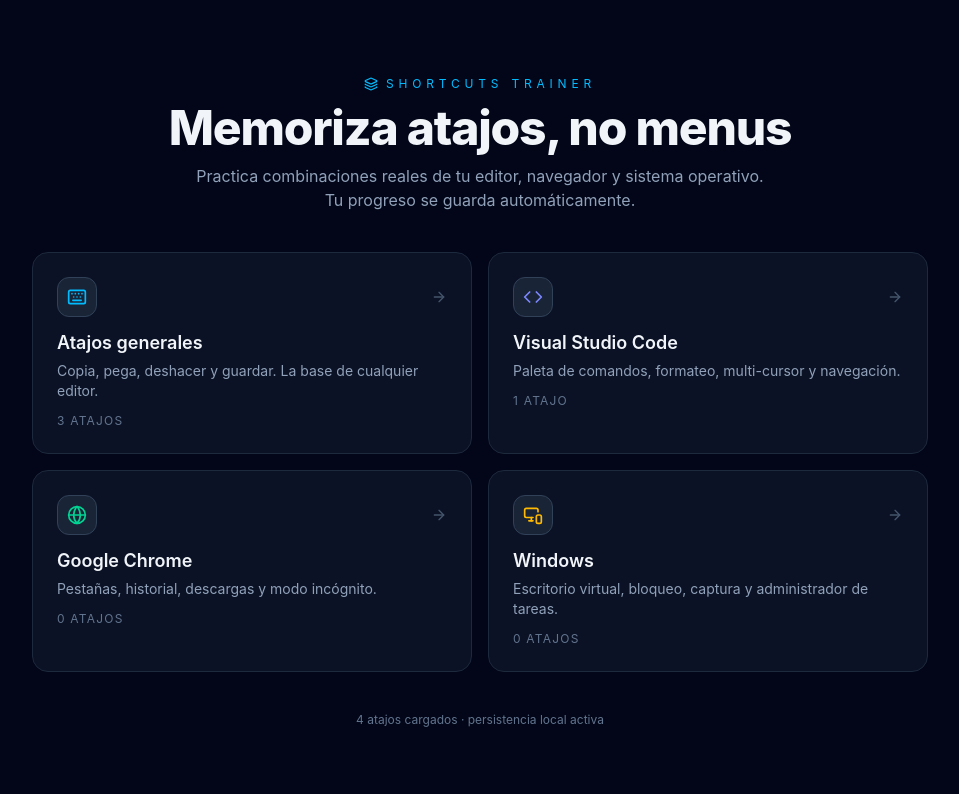
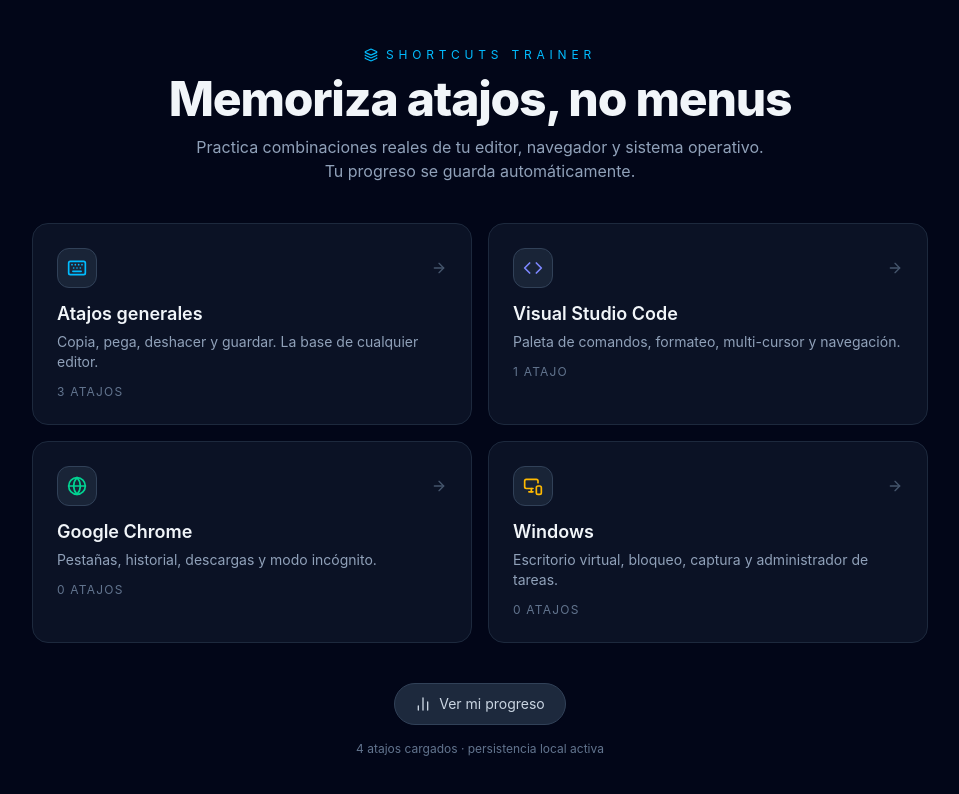
Before and after one commit to MatucoRobles/PROY_2-SHROTCUTS-TRAINER, a React (Vite) app: page / in a window 1280 px wide. Shown: the top 794 px of the page, without its empty margins (160-1119 px from the left). Built offline with nearby package versions, Linux system fonts and the light colour scheme.

Commit message:
feat(d5): add /progress route and navigation buttons

```diff
--- a/src/features/training/components/ToolHeader.tsx
+++ b/src/features/training/components/ToolHeader.tsx
@@ -1,5 +1,5 @@
 import { Link } from 'react-router';
-import { ChevronLeft, Keyboard } from 'lucide-react';
+import { ChevronLeft, Keyboard, BarChart2 } from "lucide-react";
 
 interface ToolHeaderProps {
   tool: string;
@@ -22,17 +22,29 @@ export function ToolHeader({ tool, description }: ToolHeaderProps) {
         Inicio
       </Link>
 
+      <div className="flex items-center justify-between gap-3">
         <div className="flex items-center gap-3">
           <span className="inline-flex items-center justify-center w-10 h-10 rounded-xl bg-sky-500/10 border border-sky-500/30 text-sky-400">
             <Keyboard className="w-5 h-5" aria-hidden />
           </span>
           <div>
-          <h1 className="text-2xl font-bold text-slate-100">Entrenamiento · {tool}</h1>
+            <h1 className="text-2xl font-bold text-slate-100">
+              Entrenamiento · {tool}
+            </h1>
             {description && (
               <p className="text-sm text-slate-400">{description}</p>
             )}
           </div>
         </div>
+
+        <Link
+          to="/progress"
+          className="inline-flex items-center gap-2 px-4 py-2 rounded-full bg-slate-800 border border-slate-700 text-sm text-slate-300 hover:border-sky-500 hover:text-sky-400 transition-colors"
+        >
+          <BarChart2 className="w-4 h-4" aria-hidden />
+          Progreso
+        </Link>
+      </div>
     </header>
   );
 }
--- a/src/features/training/components/TrainerHome.tsx
+++ b/src/features/training/components/TrainerHome.tsx
@@ -1,5 +1,5 @@
 import { Link } from 'react-router';
-import { Code, Globe, Keyboard, MonitorSmartphone, Layers, ArrowRight } from 'lucide-react';
+import { Code, Globe, Keyboard, MonitorSmartphone, Layers, ArrowRight, BarChart2 } from 'lucide-react';
 import { useShortcutStore } from '../useShortcutStore';
 import { cn } from '@/shared/utils/cn';
 
@@ -126,12 +126,25 @@ export function TrainerHome() {
           className="grid grid-cols-1 sm:grid-cols-2 gap-4"
         >
           {TOOLS.map((card) => (
-            <ToolTile key={card.tool} card={card} count={counts[card.tool] ?? 0} />
+            <ToolTile
+              key={card.tool}
+              card={card}
+              count={counts[card.tool] ?? 0}
+            />
           ))}
         </section>
 
-        <footer className="text-center text-xs text-slate-500">
-          {total} atajos cargados · persistencia local activa
+        <footer className="flex flex-col items-center gap-4">
+          <Link
+            to="/progress"
+            className="inline-flex items-center gap-2 px-5 py-2.5 rounded-full bg-slate-800 border border-slate-700 text-sm text-slate-300 hover:border-sky-500 hover:text-sky-400 transition-colors"
+          >
+            <BarChart2 className="w-4 h-4" aria-hidden />
+            Ver mi progreso
+          </Link>
+          <p className="text-xs text-slate-500">
+            {total} atajos cargados · persistencia local activa
+          </p>
         </footer>
       </div>
     </main>
```
Also changed, not shown: src/app/router.tsx (+8 -6 lines). Lines whose indentation alone changed are shown as unchanged.
